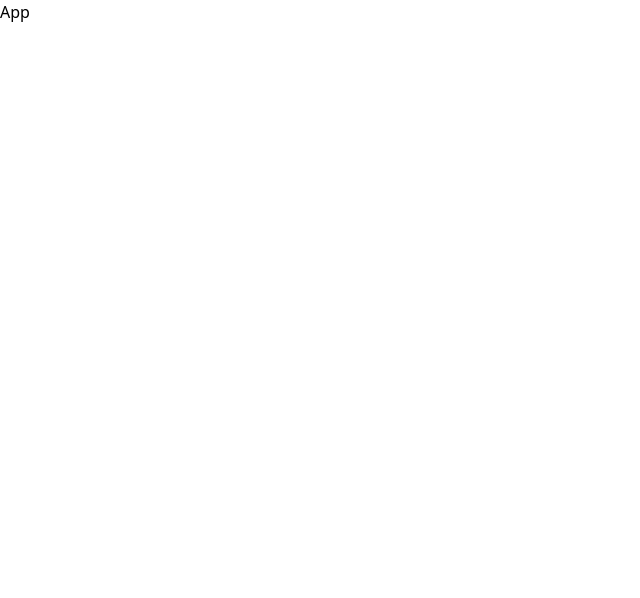
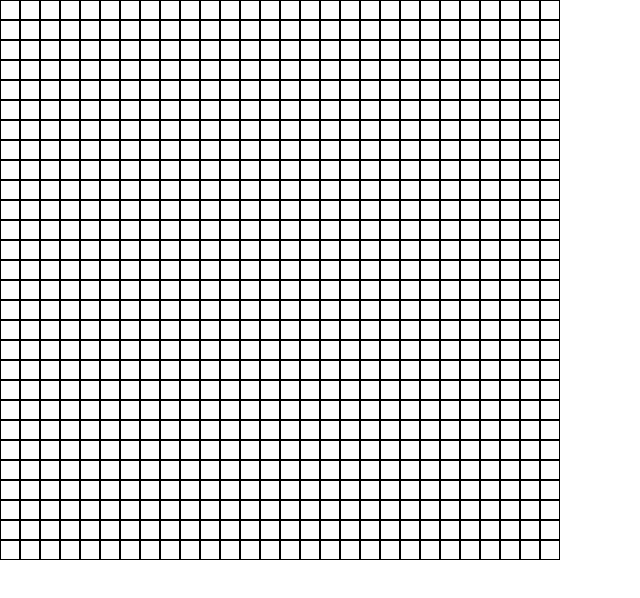
Before and after one commit to mateuszradomski/zkmnist, a React (Vite) app in the folder frontend/: page / in a window 1280 px wide. Shown: the top 598 px of the page, without its empty margins (0-640 px from the left). Built offline with nearby package versions, Linux system fonts and the light colour scheme.

Commit message:
add draw board

```diff
--- a/frontend/package.json
+++ b/frontend/package.json
@@ -10,8 +10,10 @@
     "preview": "vite preview"
   },
   "dependencies": {
+    "clsx": "^2.1.1",
     "react": "^18.2.0",
-    "react-dom": "^18.2.0"
+    "react-dom": "^18.2.0",
+    "tailwind-merge": "^2.3.0"
   },
   "devDependencies": {
     "@types/react": "^18.2.66",
--- a/frontend/src/App.tsx
+++ b/frontend/src/App.tsx
@@ -1,7 +1,11 @@
+import MNISTBoard from './components/MNISTDraw';
+
 function App() {
   return (
     <>
-      <div className="">App</div>
+      <div className="w-full">
+        <MNISTBoard />
+      </div>
     </>
   );
 }
--- /dev/null
+++ b/frontend/src/components/MNISTDraw.tsx
@@ -0,0 +1,69 @@
+import { memo, useCallback, useState } from "react";
+import cn from "../utils/cn";
+
+const SIZE = 28;
+
+export default function MNISTBoard() {
+	const [mouseDown, setMouseDown] = useState(false);
+	const [grid, setGrid] = useState(
+		Array(SIZE)
+			.fill(null)
+			.map(() => Array(SIZE).fill(0)),
+	);
+
+	const handleDraw = useCallback(
+		(x: number, y: number) => {
+			if (!mouseDown) return;
+			const newArray = [];
+			for (let i = 0; i < grid.length; i++) newArray[i] = grid[i].slice();
+			newArray[x][y] = grid[x][y] === 0 ? 1 : 0;
+			setGrid(newArray);
+		},
+		[mouseDown, grid],
+	);
+
+	return (
+		<div
+			className="w-[560px] h-[560px]"
+			style={{
+				display: "grid",
+				gridTemplateColumns: `repeat(${SIZE}, 1fr)`,
+				gridTemplateRows: `repeat(${SIZE}, 1fr)`,
+				gap: 0,
+			}}
+			onMouseDown={() => setMouseDown(true)}
+			onMouseUp={() => setMouseDown(false)}
+		>
+			{grid.map((r, a) =>
+				r.map((c, i) => (
+					<Cell
+						key={`element-${a}-${i}`}
+						x={a}
+						y={i}
+						handleDraw={handleDraw}
+						value={c}
+					/>
+				)),
+			)}
+		</div>
+	);
+}
+
+interface CellProps {
+	x: number;
+	y: number;
+	value: number;
+	handleDraw: (x: number, y: number) => void;
+}
+
+const Cell: React.FC<CellProps> = memo(({ x, y, value, handleDraw }) => {
+	return (
+		<div
+			className={cn(
+				"w-[20px] h-[20px] border border-black",
+				value === 1 ? "bg-black" : "bg-white",
+			)}
+			onMouseEnter={() => handleDraw(x, y)}
+		/>
+	);
+});
--- /dev/null
+++ b/frontend/src/utils/cn.tsx
@@ -0,0 +1,6 @@
+import { type ClassValue, clsx } from 'clsx';
+import { twMerge } from 'tailwind-merge';
+
+export default function cn(...inputs: ClassValue[]) {
+  return twMerge(clsx(inputs));
+}
```
Also changed, not shown: 1 other file (tests, documents, lock files or other folders).
